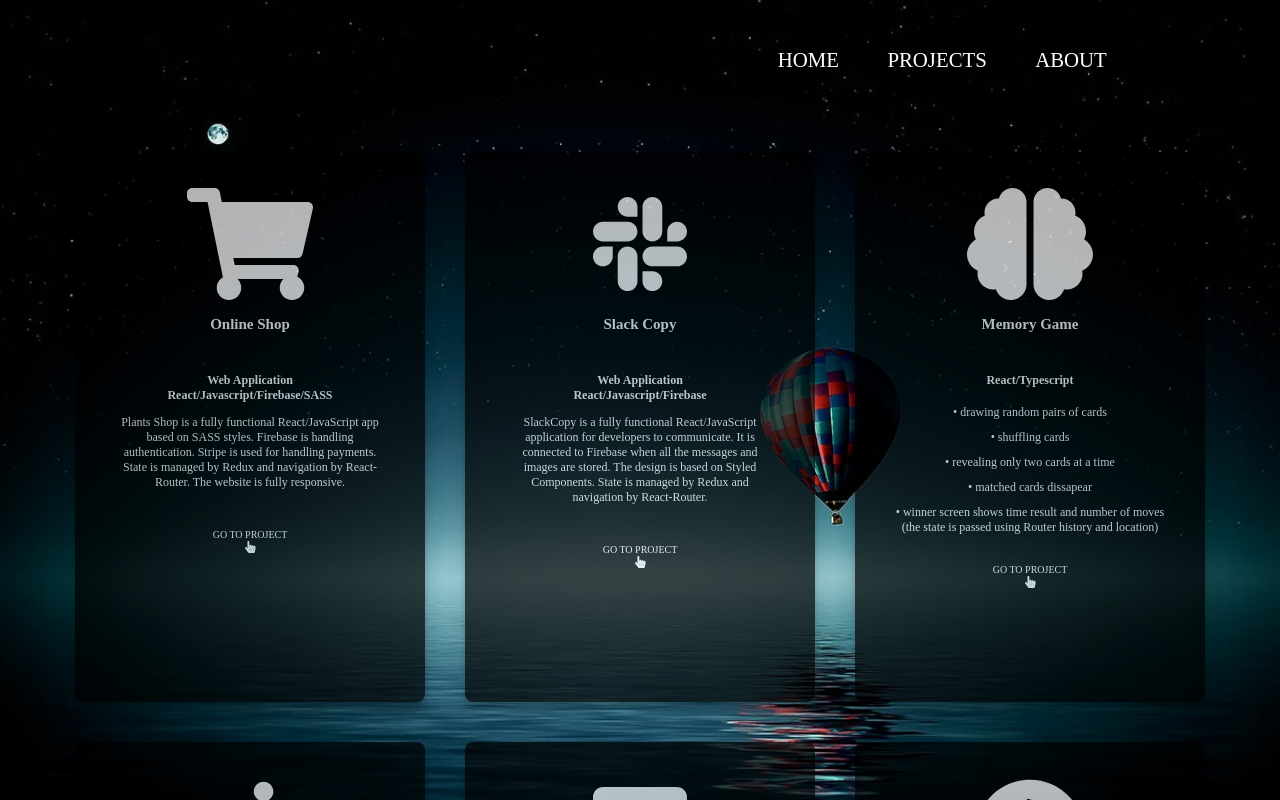
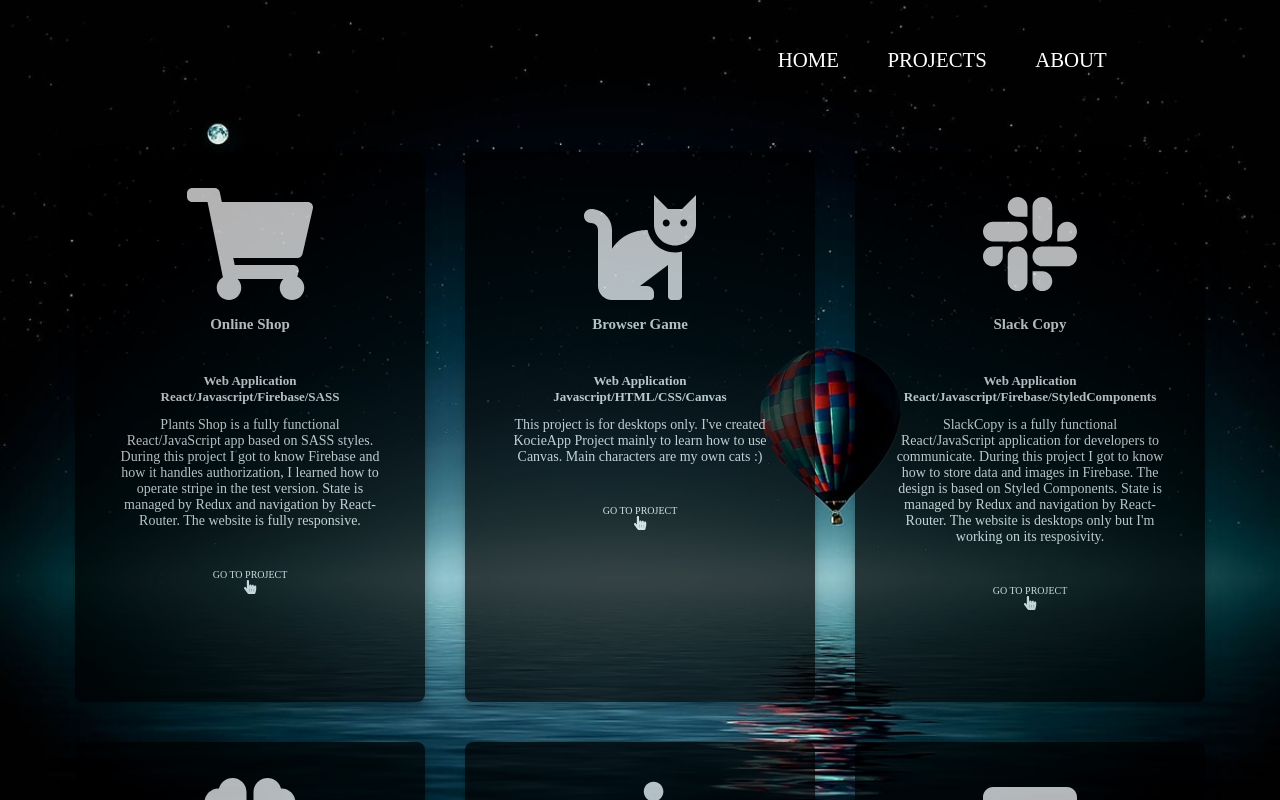
Before and after one commit to joannanapora/portfolio, a React (Create React App) app: page /projects in a window 1280 px wide. Shown: the top 800 px of the page. Built offline with nearby package versions, Linux system fonts and the light colour scheme; a web font is replaced by a local one.

Commit message:
fix: changed font size and add kocieApp to projects

```diff
--- a/src/projects/projects.css
+++ b/src/projects/projects.css
@@ -38,12 +38,12 @@
   font-weight: 700;
   margin: 40px 0 12px;
   color: white;
-  font-size: 12px;
+  font-size: 13px;
 }
 .body-text {
   padding: 0 20px;
   color: white;
-  font-size: 12px;
+  font-size: 14px;
 }
 
 .body-text p {
--- a/src/projects/projects.tsx
+++ b/src/projects/projects.tsx
@@ -7,7 +7,8 @@ import {
   faPenSquare,
   faHandPointer,
   faRunning,
-  faShoppingCart
+  faShoppingCart,
+  faCat
 } from "@fortawesome/free-solid-svg-icons";
 import { faSlack, faBitcoin } from "@fortawesome/free-brands-svg-icons";
 
@@ -33,7 +34,8 @@ const Projects = () => {
 
             <div className="body-text">
               Plants Shop is a fully functional React/JavaScript app based on SASS styles.
-              Firebase is handling authentication. Stripe is used for handling payments.
+              During this project I got to know Firebase and how it handles authorization,
+              I learned how to operate stripe in the test version.
               State is managed by Redux and navigation by React-Router.
               The website is fully responsive.
               <br />
@@ -43,6 +45,44 @@ const Projects = () => {
                 target="_blank"
                 rel="noreferrer"
                 href="https://plantshop-jo.herokuapp.com/"
+              >
+                GO TO PROJECT
+              </a>
+              <FontAwesomeIcon
+                size="1x"
+                color="#fff"
+                icon={faHandPointer}
+                style={{ marginTop: "-10px" }}
+              />
+            </div>
+          </div>
+        </div>
+      </div>
+      <div className="card">
+        <FontAwesomeIcon
+          size="9x"
+          color="#fff"
+          style={{ padding: "1rem" }}
+          icon={faCat}
+        />
+        <h1 className="project-header">Browser Game</h1>
+        <div className="text1">
+          <div className="text-content">
+            <h1 className="title">
+              Web Application
+              <br />
+              Javascript/HTML/CSS/Canvas
+            </h1>
+
+            <div className="body-text">
+              This project is for desktops only. I've created KocieApp Project mainly to learn how to use Canvas.
+              Main characters are my own cats :)  <br />
+              <br />
+              <a
+                className="project-link"
+                target="_blank"
+                rel="noreferrer"
+                href="https://joannanapora.github.io/kocieapp/"
               >
                 GO TO PROJECT
               </a>
@@ -69,15 +109,15 @@ const Projects = () => {
             <h1 className="title">
               Web Application
               <br />
-              React/Javascript/Firebase
+              React/Javascript/Firebase/StyledComponents
             </h1>
 
             <div className="body-text">
               SlackCopy is a fully functional React/JavaScript application for
-              developers to communicate. It is connected to Firebase when all
-              the messages and images are stored. The design is based on Styled
-              Components. State is managed by Redux and navigation by
-              React-Router. <br />
+              developers to communicate.
+              During this project I got to know how to store data and images in Firebase.
+              The design is based on Styled Components. State is managed by Redux and navigation by
+              React-Router. The website is desktops only but I'm working on its resposivity. <br />
               <br />
               <a
                 className="project-link"
@@ -109,14 +149,12 @@ const Projects = () => {
           <div className="text-content">
             <h1 className="title">React/Typescript</h1>
             <div className="body-text">
+            During this project I got to know more about routing so the state is passed using React Router 'history' and 'location'.
+            Since I know Redux I wanted to try something new. There are functions like:
               <p>• drawing random pairs of cards</p>
               <p>• shuffling cards</p>
               <p>• revealing only two cards at a time</p>
               <p>• matched cards dissapear</p>
-              <p>
-                • winner screen shows time result and number of moves (the state
-                is passed using Router history and location)
-              </p>
               <a
                 className="project-link"
                 target="_blank"
@@ -152,8 +190,8 @@ const Projects = () => {
             </h1>
             <div className="body-text">
               Forest Run is a fully functional React/Typescript application for
-              runners in London, it uses Apollo Client to communicate with the
-              GraphQL server. The design is based on Material-UI. State is managed by Redux and navigation by React-Router. <br />
+              runners in London.  It is fully responsive. In this project I wanted to learn how to connect to the backend with GraphQL using Apollo Client.
+              Styles are based on Material-UI. State is managed by Redux and navigation by React-Router. <br />
               <br />
               <a
                 className="project-link"
@@ -185,6 +223,8 @@ const Projects = () => {
           <div className="text-content">
             <h1 className="title">React/Typescript</h1>
             <div className="body-text">
+              This project is similar to Memory Game.
+              I was practicing Typescript.
               <p>• generate board with initial numbers</p>
               <p>• cleaning checked field</p>
               <p>• restarting game</p>
@@ -217,7 +257,7 @@ const Projects = () => {
         <h1 className="project-header">CoinTify</h1>
         <div className="text1">
           <div className="text-content">
-            <h1 className="title">React/Typescript</h1>
+            <h1 className="title">React/Typescript/Axios</h1>
             <div className="body-text">
               Cointify is a React/Typescript app for
               everyone who is interested in cryptocurrencies. It uses Axios to
```
